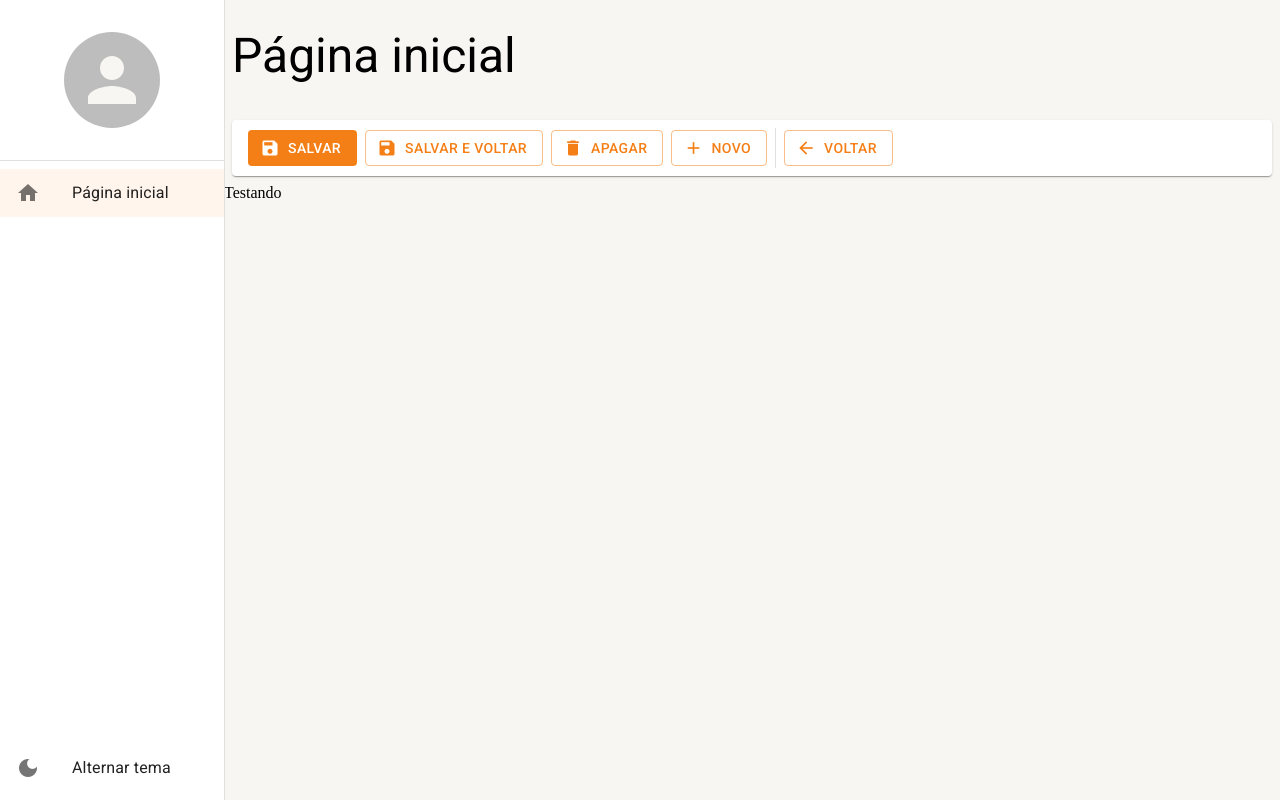
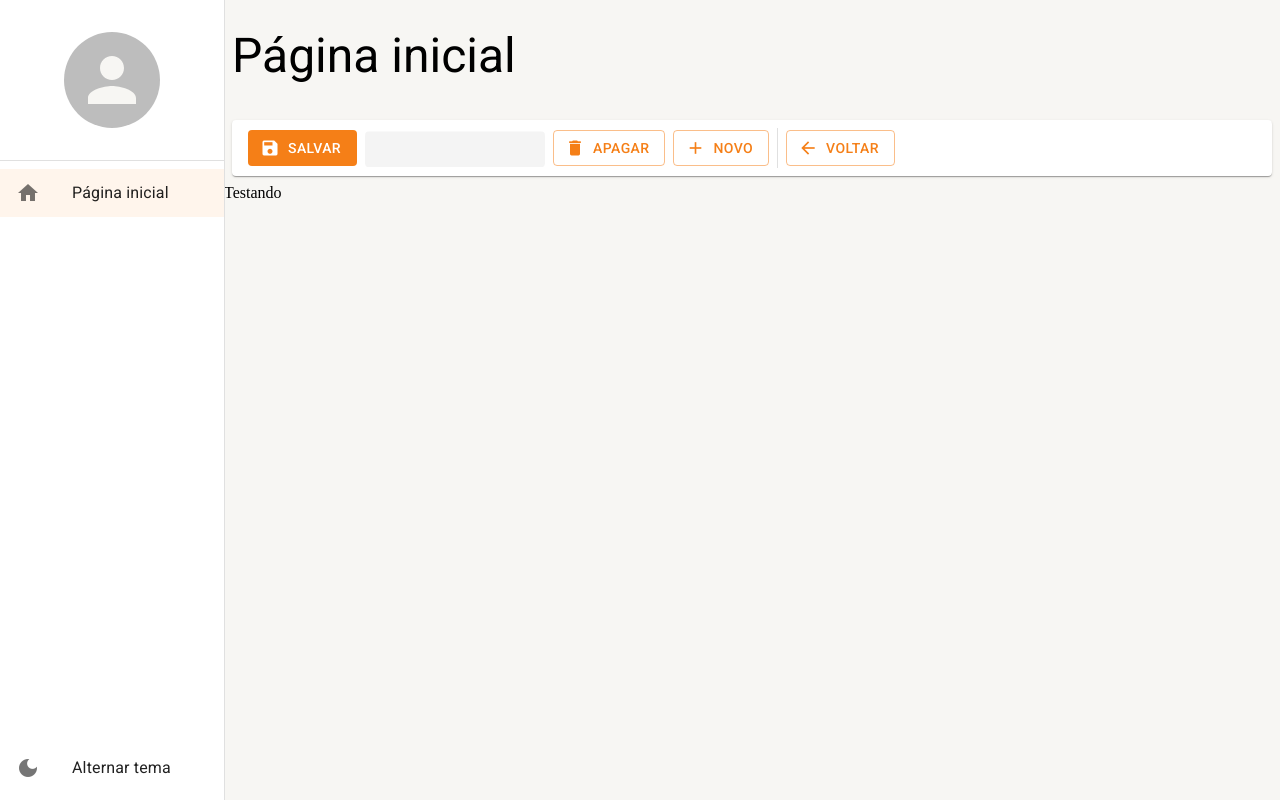
Before and after one commit to afschagas/rmt-cadastro, a React (Create React App) app: page /pagina-inicial in a window 1280 px wide. Built offline with nearby package versions, Linux system fonts and the light colour scheme.

Commit message:
Adicionando o skeleton do Material UI

```diff
--- a/src/pages/dashboard/Dashboard.tsx
+++ b/src/pages/dashboard/Dashboard.tsx
@@ -8,7 +8,7 @@
     <LayoutBaseDePagina
       titulo='Página inicial'
       barraDeFerramentas={(
-        <FerramentasDeDetalhes mostrarBotaoSalvarEFechar />
+        <FerramentasDeDetalhes mostrarBotaoSalvarEFechar mostrarBotaoSalvarEFecharCarregando />
       )}>
 
       Testando
--- a/src/shared/components/ferramentas-de-detalhe/FerramentasDeDetalhe.tsx
+++ b/src/shared/components/ferramentas-de-detalhe/FerramentasDeDetalhe.tsx
@@ -1,4 +1,4 @@
-import { Box, Button, Divider, Icon, Paper, useTheme } from '@mui/material';
+import { Box, Button, Divider, Icon, Paper, Skeleton, useTheme } from '@mui/material';
 
 
 interface IFerramentasDeDetalhesProps {
@@ -9,6 +9,12 @@
   mostrarBotaoApagar?: boolean;
   mostrarBotaoSalvar?: boolean;
   mostrarBotaoSalvarEFechar?: boolean;
+
+  mostrarBotaoNovoCarregando?: boolean;
+  mostrarBotaoVoltarCarregando?: boolean;
+  mostrarBotaoApagarCarregando?: boolean;
+  mostrarBotaoSalvarCarregando?: boolean;
+  mostrarBotaoSalvarEFecharCarregando?: boolean;
 
   aoClicarEmNovo?: () => void;
   aoClicarEmVoltar?: () => void;
@@ -26,6 +32,13 @@
   mostrarBotaoApagar = true,
   mostrarBotaoSalvar = true,
   mostrarBotaoSalvarEFechar = false,
+
+  mostrarBotaoNovoCarregando = false,
+  mostrarBotaoVoltarCarregando = false,
+  mostrarBotaoApagarCarregando = false,
+  mostrarBotaoSalvarCarregando = false,
+  mostrarBotaoSalvarEFecharCarregando = false,
+
 
   aoClicarEmNovo,
   aoClicarEmVoltar,
@@ -51,7 +64,7 @@
       component={Paper}
     >
 
-      {mostrarBotaoSalvar && (
+      {(mostrarBotaoSalvar && !mostrarBotaoSalvarCarregando) && (
         <Button
           color='primary'
           disableElevation
@@ -61,7 +74,12 @@
         >Salvar</Button>
       )}
 
-      {mostrarBotaoSalvarEFechar && (
+      {mostrarBotaoSalvarCarregando && (
+        <Skeleton width={110} height={60} />
+      )}
+
+
+      {(mostrarBotaoSalvarEFechar && !mostrarBotaoSalvarEFecharCarregando) && (
         <Button
           color='primary'
           disableElevation
@@ -71,18 +89,25 @@
         >Salvar e voltar</Button>
 
       )}
+      {mostrarBotaoSalvarEFecharCarregando && (
+        <Skeleton width={180} height={60} />
+      )}
 
-      {mostrarBotaoApagar && (
-        <Button
-          color='primary'
+
+      {(mostrarBotaoApagar && !mostrarBotaoApagarCarregando) && (
+        <Button color='primary'
           disableElevation
           variant='outlined'
           onClick={aoClicarEmApagar}
           startIcon={<Icon>delete</Icon>}
         >Apagar</Button>
       )}
+      {mostrarBotaoApagarCarregando && (
+        <Skeleton width={110} height={60} />
+      )}
 
-      {mostrarBotaoNovo && (
+
+      {(mostrarBotaoNovo && !mostrarBotaoNovoCarregando) && (
         <Button
           color='primary'
           disableElevation
@@ -92,9 +117,14 @@
         >{textoBotaoNovo}</Button>
       )}
 
+      {mostrarBotaoNovoCarregando && (
+        <Skeleton width={110} height={60} />
+      )}
+
+
       <Divider variant='middle' orientation='vertical' />
 
-      {mostrarBotaoVoltar && (
+      {(mostrarBotaoVoltar && !mostrarBotaoVoltarCarregando) && (
         <Button
           color='primary'
           disableElevation
@@ -102,10 +132,11 @@
           onClick={aoClicarEmVoltar}
           startIcon={<Icon>arrow_back</Icon>}
         >Voltar</Button>
-
       )}
 
-
+      {mostrarBotaoVoltarCarregando && (
+        <Skeleton width={110} height={60} />
+      )}
 
     </Box>
   );
```
